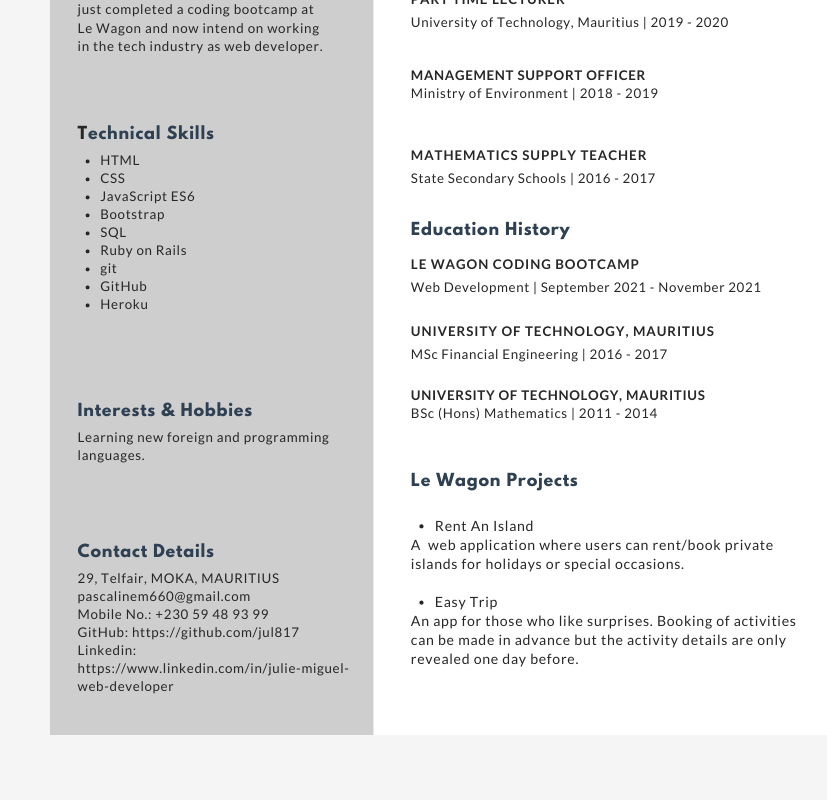
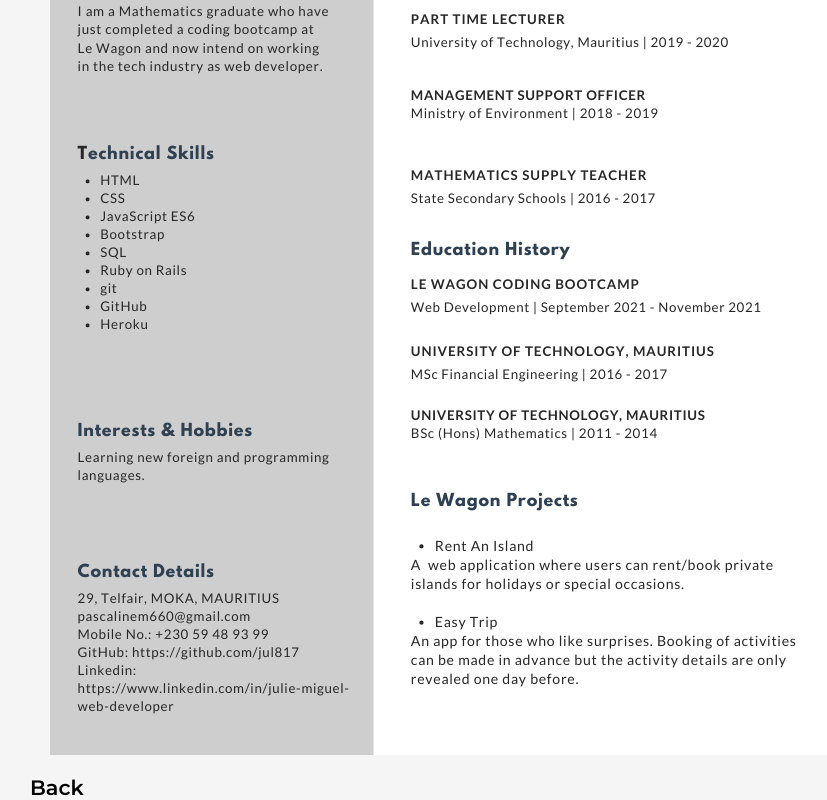
Before and after one commit to jul817/my-profile, a plain HTML site: page cv_page.html in a window 1280 px wide. Shown: the part 361-1161 px from the top of the page, without its empty margins (182-1009 px from the left). Before the commit the page ends 1101 px from the top, so only its background shows below. Drawn offline with Linux system fonts and the light colour scheme.

Commit message:
added button back to cv_page

```diff
--- a/cv_page.html
+++ b/cv_page.html
@@ -16,9 +16,10 @@
       <!-- <h1>CV - Julie Miguel</h1> -->
       <picture>
         <source srcset="images/my_cv.png" media="min-width: 100px">
-        <img  src="images/my_cv.png" alt="cv">
+        <img class="cv" src="images/my_cv.png" alt="cv">
       </picture>
     </div>
+    <div class="button-back">Back</div>
   </div>
 </body>
 </html>
```
